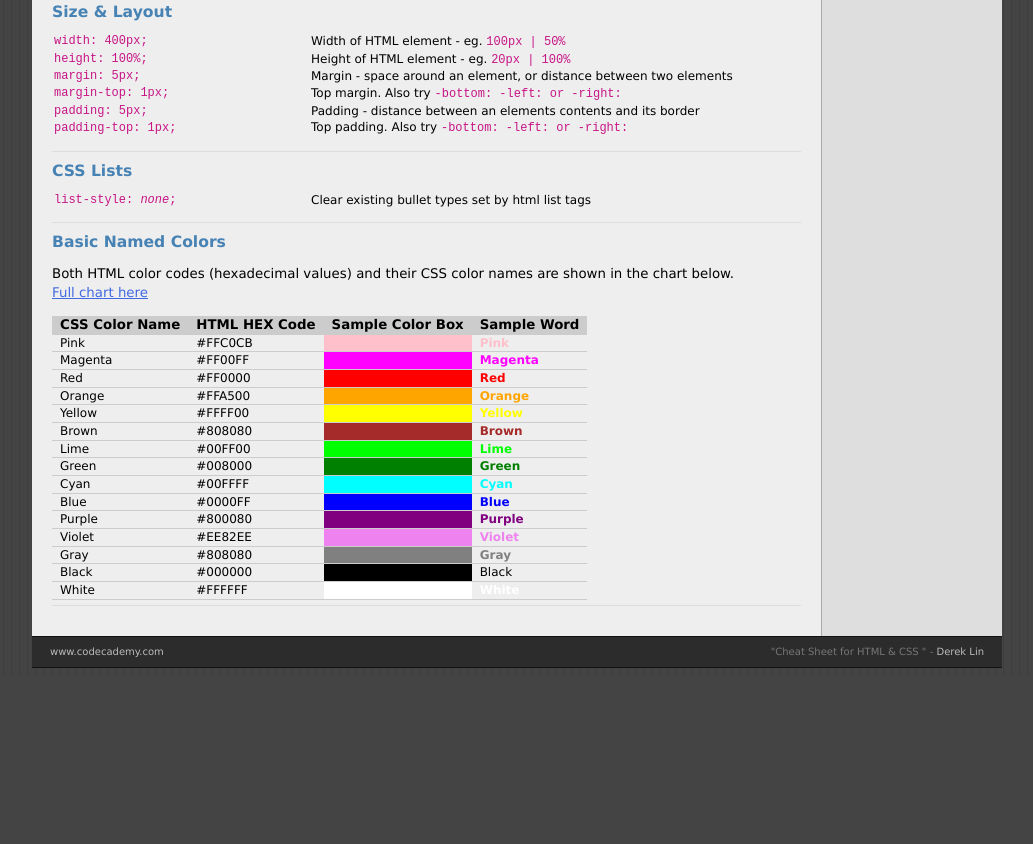
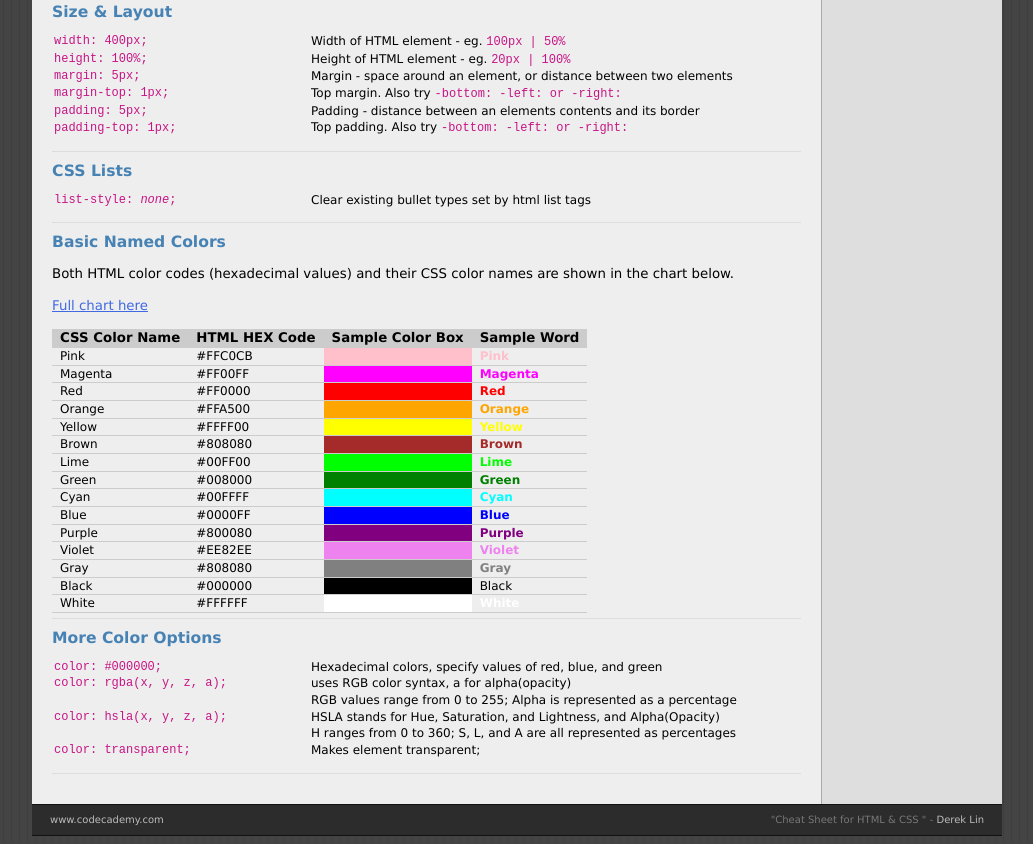
Before and after one commit to Derekcdlin/html-css-cheatsheet, a plain HTML site: page css-cheat-sheet.html in a window 1280 px wide. Shown: the part 998-1842 px from the top of the page, without its empty margins (123-1156 px from the left). Before the commit the page ends 1674 px from the top, so only its background shows below. Drawn offline with Linux system fonts and the light colour scheme.

Commit message:
added more color options

```diff
--- a/css-cheat-sheet.html
+++ b/css-cheat-sheet.html
@@ -63,7 +63,7 @@
                                             color: <i>color</i>>;
                                         </td>
                                         <td>
-                                            Element <a href="color.html">Color</a> - eg <code>red | #FF0000</code>
+                                            Element <a href="color.html">Color</a> - eg. <code>red | #FF0000 | rgb(255,0,0) | hsl(0,0,0)</code>
                                         </td>
                                     </tr>
                                     <tr>
@@ -229,7 +229,10 @@
                         <section class="chapter">
                             <h3 id="namedColors">Basic Named Colors</h3>
                             <p>
-                                Both HTML color codes (hexadecimal values) and their CSS color names are shown in the chart below.<br><a href="color.html">Full chart here</a>
+                                Both HTML color codes (hexadecimal values) and their CSS color names are shown in the chart below.
+                            </p>
+                            <p>
+                                <a href="color.html">Full chart here</a>
                             </p>
                             <table id="colorCodeTable">
                                 <tbody>
@@ -332,6 +335,61 @@
                                 </tbody>
                             </table>
                         </section>
+                        <section class="chapter">
+                            <h3 id="moreColors">More Color Options</h3>
+                            <table>
+                                <tbody>
+                                    <tr>
+                                        <td class="code">
+                                            color: #000000;
+                                        </td>
+                                        <td>
+                                            Hexadecimal colors, specify values of red, blue, and green
+                                        </td>
+                                    </tr>
+                                    <tr>
+                                        <td class="code">
+                                            color: rgba(x, y, z, a);
+                                        </td>
+                                        <td>
+                                            uses RGB color syntax, a for alpha(opacity)
+                                        </td>
+                                    </tr>
+                                    <tr>
+                                        <td class="code">
+
+                                        </td>
+                                        <td>
+                                            RGB values range from 0 to 255; Alpha is represented as a percentage
+                                        </td>
+                                    </tr>
+                                    <tr>
+                                        <td class="code">
+                                            color: hsla(x, y, z, a);
+                                        </td>
+                                        <td>
+                                            HSLA stands for Hue, Saturation, and Lightness, and Alpha(Opacity)
+                                        </td>
+                                    </tr>
+                                    <tr>
+                                        <td class="code">
+
+                                        </td>
+                                        <td>
+                                            H ranges from 0 to 360; S, L, and A are all represented as percentages
+                                        </td>
+                                    </tr>
+                                    <tr>
+                                        <td class="code">
+                                            color: transparent;
+                                        </td>
+                                        <td>
+                                            Makes element transparent;
+                                        </td>
+                                    </tr>
+                                </tbody>
+                            </table>
+                        </section>
                     </div>
                 </div>
             </div>
@@ -353,6 +411,9 @@
                         </li>
                         <li>
                             <a href="#namedColors">Basic Named Colors</a>
+                        </li>
+                        <li>
+                            <a href="#moreColors">More Color Options</a>
                         </li>
                     </ul>
                 </div>
```
